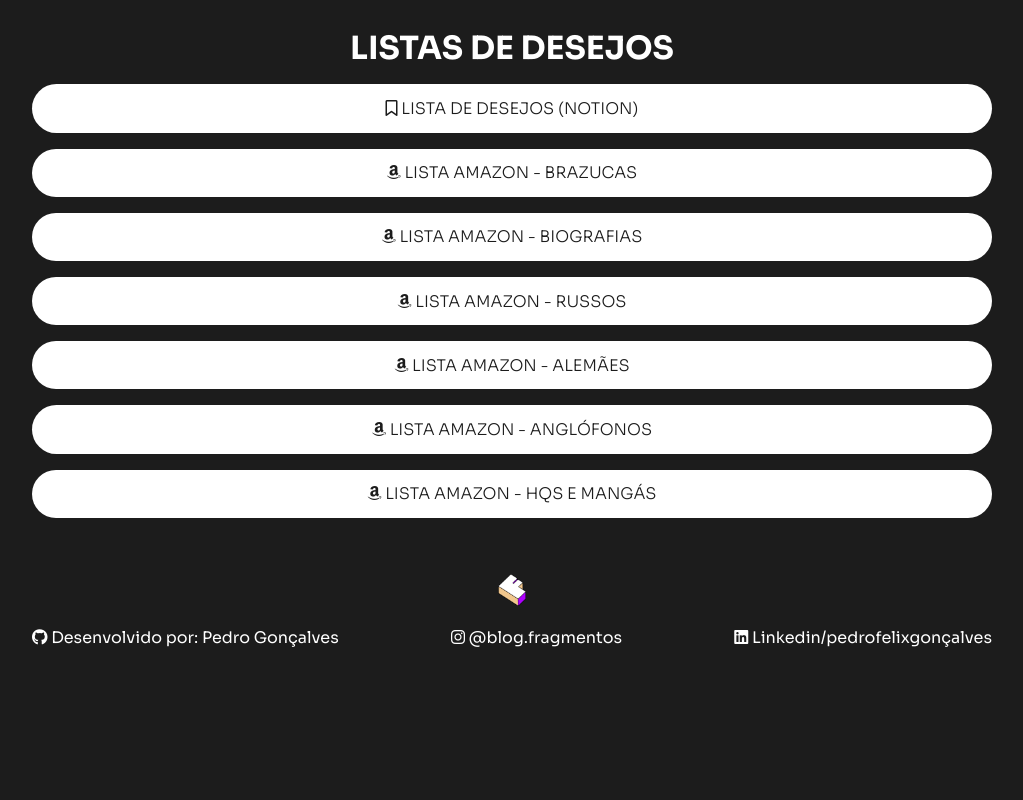
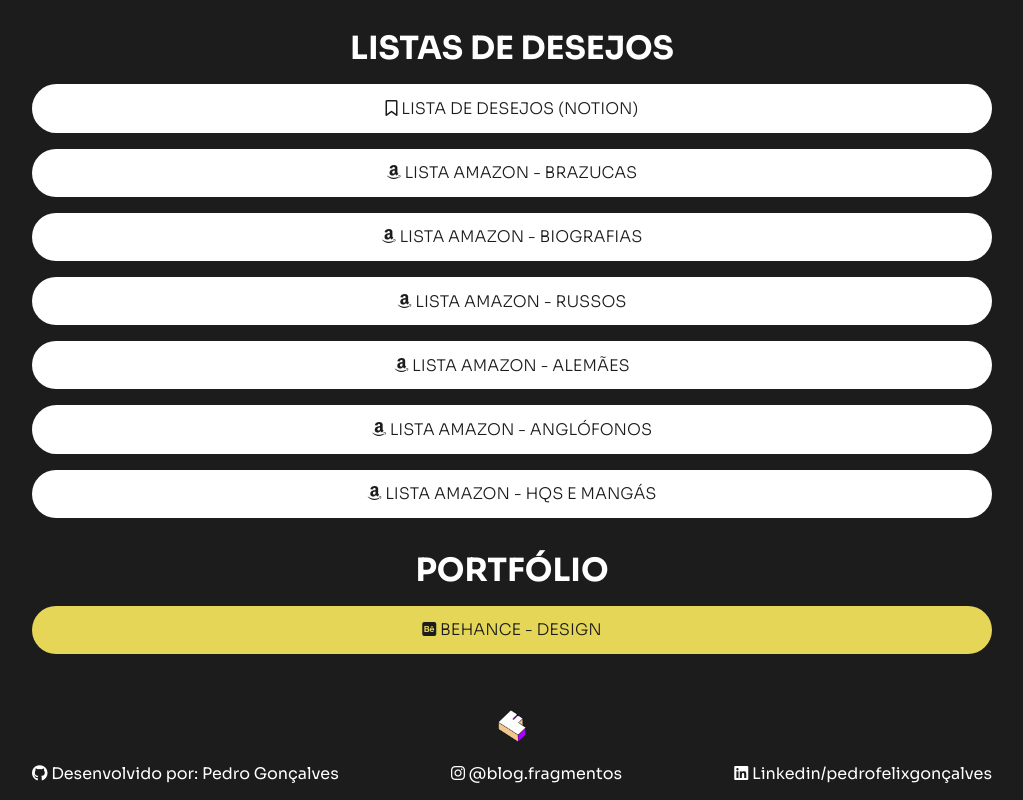
Before and after one commit to pedrofelixg/rodoviaria_fragmentos, a plain HTML site: page index.html in a window 1280 px wide. Shown: the part 565-1365 px from the top of the page, without its empty margins (128-1151 px from the left). Before the commit the page ends 1229 px from the top, so only its background shows below. Drawn offline with Linux system fonts and the light colour scheme.

Commit message:
add section portfolio

```diff
--- a/assets/css/main/main.css
+++ b/assets/css/main/main.css
@@ -17,6 +17,10 @@
     margin-bottom: 1rem;
 }
 
+.portfolio__behance p{
+    background-color: #e5d657;
+}
+
 @media screen and (max-width: 800px) {
     .sectionTitle{
         font-size: 1.6rem;
--- a/index.html
+++ b/index.html
@@ -73,6 +73,13 @@
                 <p><a href="https://www.amazon.com.br/hz/wishlist/ls/3HI8NWSQ7NW0D?ref_=wl_share" target="_blank"><i class="fa-brands fa-amazon"></i>   Lista Amazon - HQs e Mangás</a></p>
             </div>
         </section>
+
+        <section class="portfolio">
+            <h3 class="sectionTitle">Portfólio</h3>
+            <div class="portfolio__behance">
+                <p><a href="https://www.behance.net/pedrofelixg" target="_blank"><i class="fa-brands fa-square-behance"></i>  Behance - Design</a></p>
+            </div>
+        </section>
     </main>
 
     <footer class="rodape">
```
